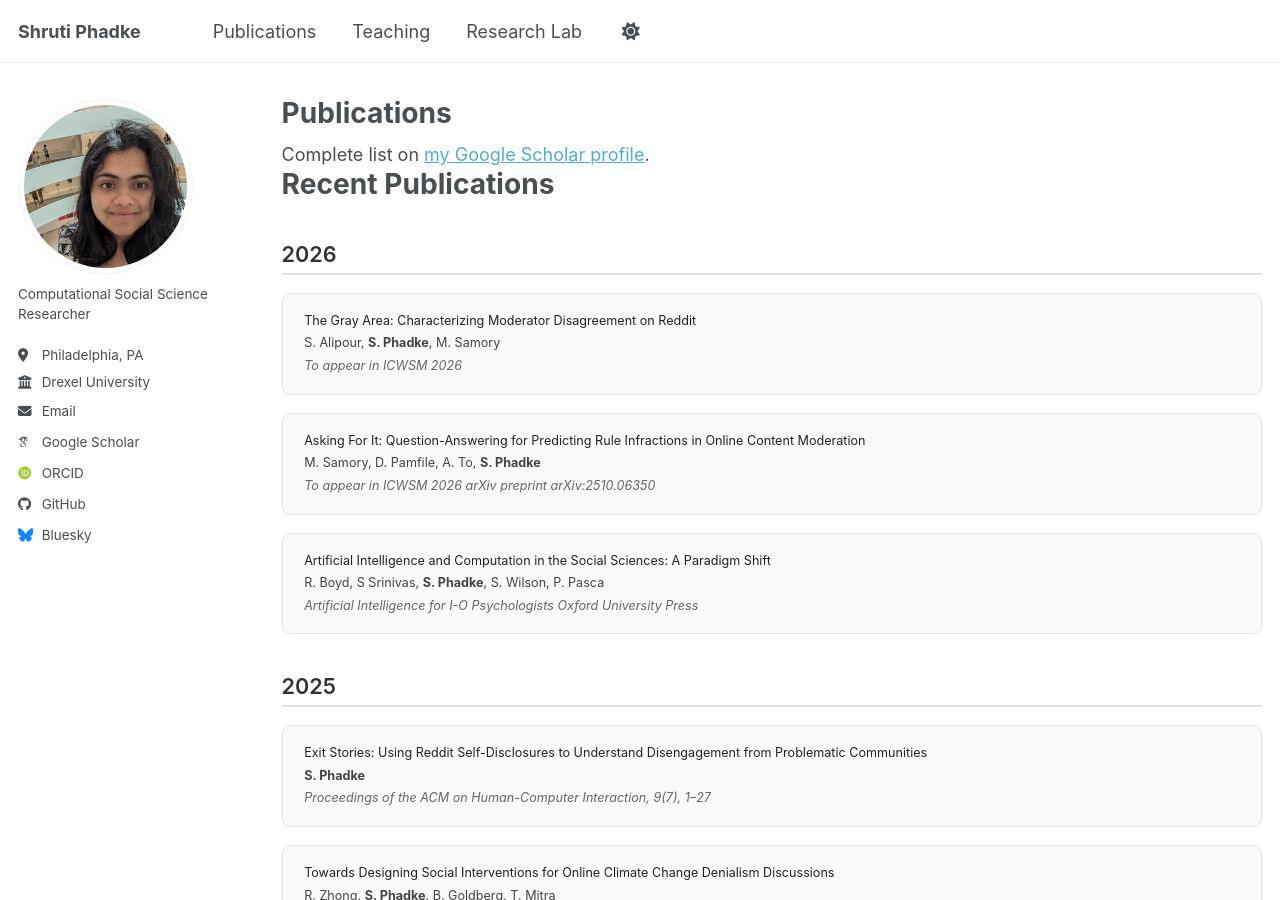
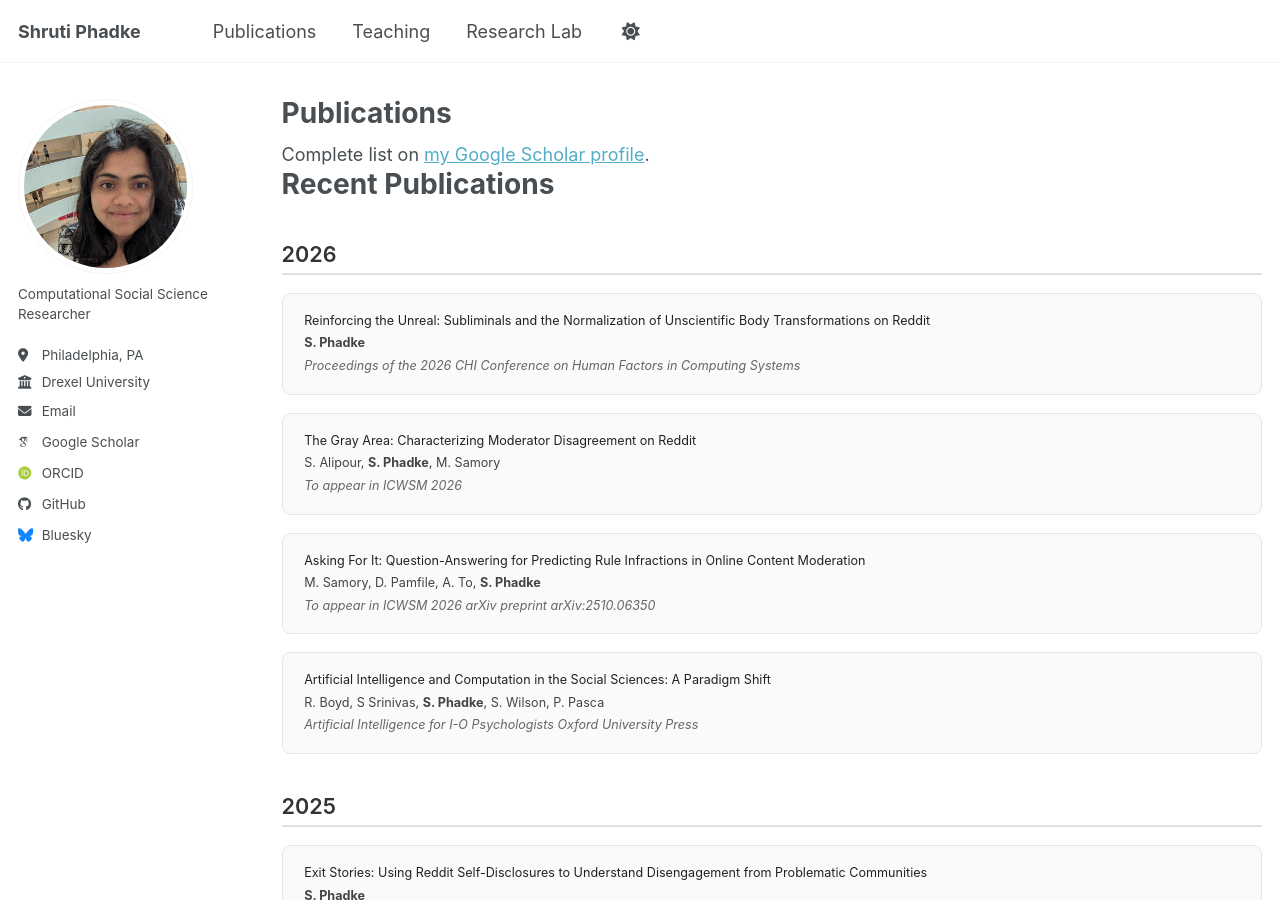
Before and after one commit to shrutiphadke/shrutiphadke.github.io, a Jekyll site: the page built from _pages/publications.html, in a window 1280 px wide and 900 px high. Built offline with Jekyll 4.4.1, drawn with Linux system fonts in a browser that asks for light colours; some web fonts are replaced; a script bundle is joined from its source files by our own code; library files that are not in the unit come from our copies.

Commit message:
Add new publication for 2026 CHI Conference
Added a new publication entry for 2026 on subliminal influences in body transformations.

```diff
--- a/_pages/publications.html
+++ b/_pages/publications.html
@@ -87,6 +87,13 @@ author_profile: true
 <!--       2026           -->
 <!-- ==================== -->
 <h2 class="pub-year-header">2026</h2>
+
+<div class="pub-card">
+  <div class="pub-title">Reinforcing the Unreal: Subliminals and the Normalization of
+Unscientific Body Transformations on Reddit</div>
+  <div class="pub-authors"><strong>S. Phadke</strong></div>
+  <div class="pub-venue">Proceedings of the 2026 CHI Conference on Human Factors in Computing Systems</div>
+</div>
 
 <div class="pub-card">
   <div class="pub-title">The Gray Area: Characterizing Moderator Disagreement on Reddit</div>
```
